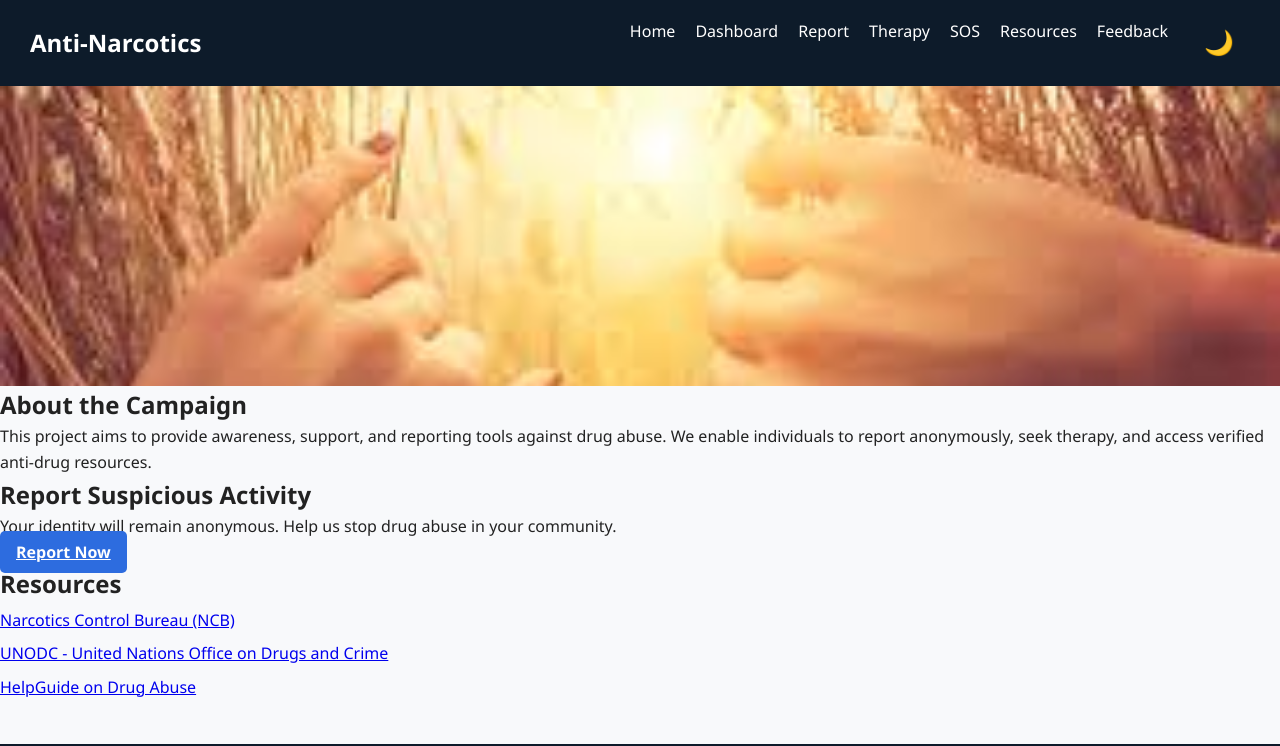
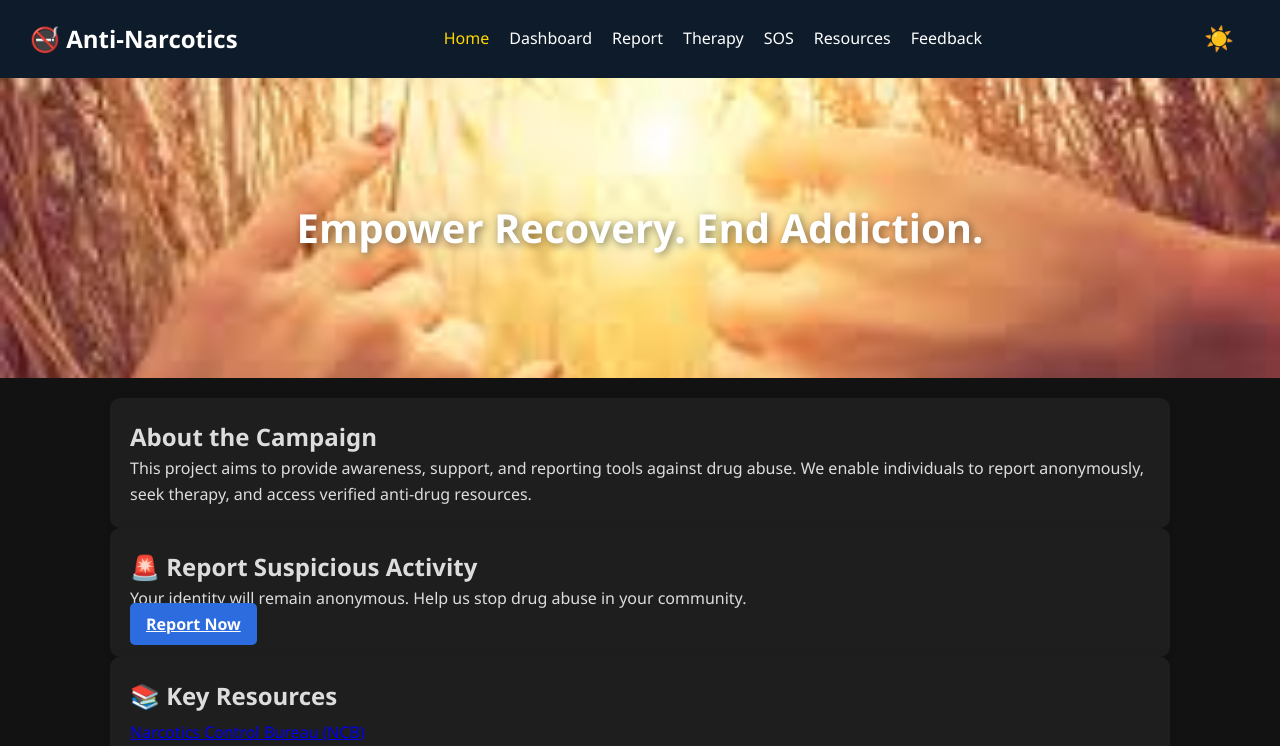
Before and after one commit to Hardikm9/Anti-Narcotics, a plain HTML site: page index.html in a window 1280 px wide. Both pictures are taken after a click on the button "Toggle Dark Mode". Shown: the top 746 px of the page. Drawn offline with Linux system fonts and the light colour scheme; files whose address does not match are found by name.

Commit message:
Update index.html

```diff
--- a/index.html
+++ b/index.html
@@ -8,54 +8,71 @@
   <link rel="icon" href="assets/images/favicon.ico" type="image/x-icon" />
 </head>
 <body>
-
   <header>
     <nav class="navbar">
-      <div class="logo">Anti-Narcotics</div>
+      <div class="logo">🚭 Anti-Narcotics</div>
       <ul class="nav-links">
-        <li><a href="index.html">Home</a></li>
+        <li><a href="index.html" class="active">Home</a></li>
         <li><a href="dashboard.html">Dashboard</a></li>
         <li><a href="report.html">Report</a></li>
         <li><a href="therapy.html">Therapy</a></li>
         <li><a href="sos.html">SOS</a></li>
         <li><a href="resources.html">Resources</a></li>
         <li><a href="feedback.html">Feedback</a></li>
-        <li>
+      </ul>
       <button id="toggle-dark" title="Toggle Dark Mode">🌙</button>
-        </li>
-      </ul>
     </nav>
   </header>
 
   <section class="hero">
     <div class="hero-text">
+      <h1>Empower Recovery. End Addiction.</h1>
     </div>
   </section>
 
-  <section class="about">
+  <main class="page-content">
+    <section class="about box">
       <h2>About the Campaign</h2>
-    <p>This project aims to provide awareness, support, and reporting tools against drug abuse. We enable individuals to report anonymously, seek therapy, and access verified anti-drug resources.</p>
+      <p>
+        This project aims to provide awareness, support, and reporting tools against drug abuse. We enable individuals to report anonymously, seek therapy, and access verified anti-drug resources.
+      </p>
     </section>
 
-  <section class="report-prompt">
-    <h2>Report Suspicious Activity</h2>
+    <section class="report-prompt box">
+      <h2>🚨 Report Suspicious Activity</h2>
       <p>Your identity will remain anonymous. Help us stop drug abuse in your community.</p>
       <a href="report.html" class="btn">Report Now</a>
     </section>
 
-  <section class="resources">
-    <h2>Resources</h2>
+    <section class="resources box">
+      <h2>📚 Key Resources</h2>
       <ul>
         <li><a href="https://www.narcoticsindia.nic.in/" target="_blank">Narcotics Control Bureau (NCB)</a></li>
         <li><a href="https://www.unodc.org/" target="_blank">UNODC - United Nations Office on Drugs and Crime</a></li>
         <li><a href="https://www.helpguide.org/articles/addictions/drug-abuse-and-addiction.htm" target="_blank">HelpGuide on Drug Abuse</a></li>
       </ul>
     </section>
+  </main>
 
   <footer>
     <p>&copy; 2025 Anti-Narcotics Initiative | Designed by Hardik Manchanda</p>
   </footer>
 
-  <script src="js/script.js" defer></script>
+  <script>
+    const toggleBtn = document.getElementById("toggle-dark");
+    const prefersDark = localStorage.getItem("theme") === "dark";
+
+    if (prefersDark) {
+      document.body.classList.add("dark-mode");
+      toggleBtn.textContent = "☀️";
+    }
+
+    toggleBtn.addEventListener("click", () => {
+      document.body.classList.toggle("dark-mode");
+      const isDark = document.body.classList.contains("dark-mode");
+      localStorage.setItem("theme", isDark ? "dark" : "light");
+      toggleBtn.textContent = isDark ? "☀️" : "🌙";
+    });
+  </script>
 </body>
 </html>
```
Lines whose indentation alone changed are shown as unchanged.
